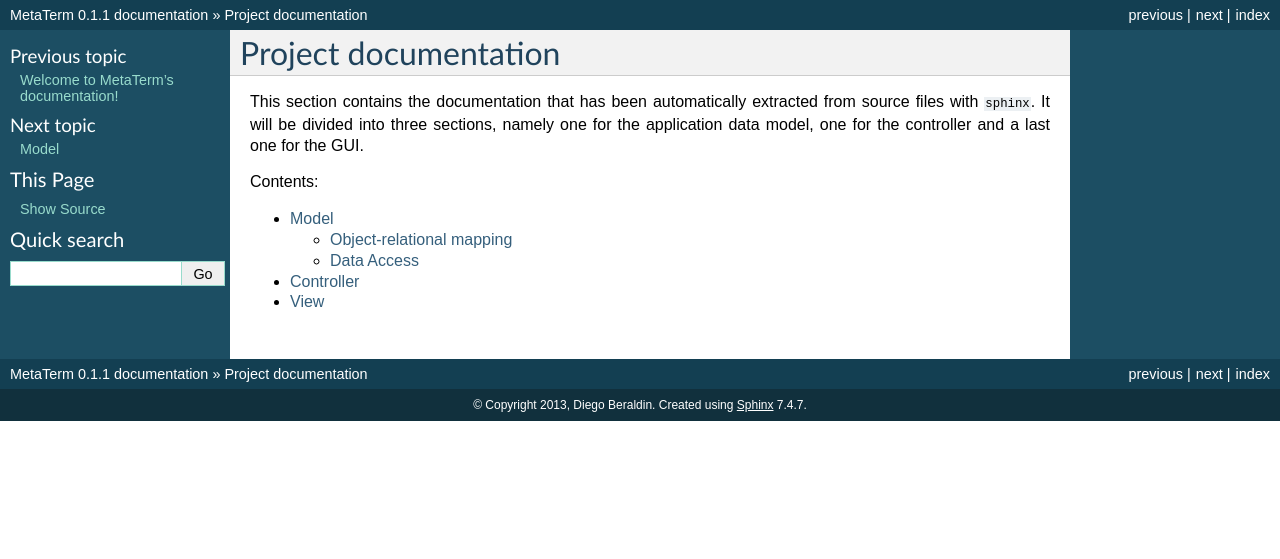
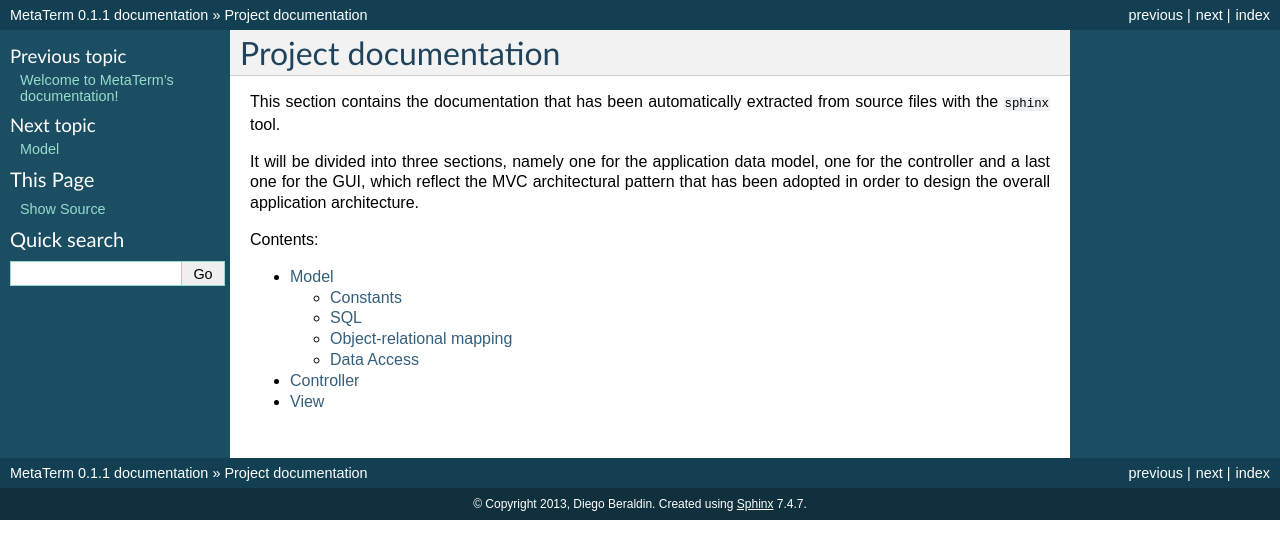
Before and after one commit to diegoberaldin/MetaTerm, a Sphinx documentation site: the page built from doc/code.rst, in a window 1280 px wide. Shown: the top 559 px of the page. Built offline with Sphinx 7.4.7, drawn with Linux system fonts in a browser that asks for light colours.

Commit message:
Definitively set up model documentation even for smaller modules.

```diff
--- a/doc/code.rst
+++ b/doc/code.rst
@@ -1,9 +1,11 @@
 Project documentation
 =====================
 
-This section contains the documentation that has been automatically extracted from source files with ``sphinx``.
+This section contains the documentation that has been automatically extracted from source files with the ``sphinx`` tool.
+
 It will be divided into three sections, namely one for the application data model, one for the controller and a last
-one for the GUI.
+one for the GUI, which reflect the MVC architectural pattern that has been adopted in order to design the overall
+application architecture.
 
 Contents:
 
--- a/src/model/__init__.py
+++ b/src/model/__init__.py
@@ -3,7 +3,9 @@
 """
 .. currentmodule:: src.model
 
-This package contains the modules which the application model is made up of.
+This package contains the modules which the application model is made up of. These include the ``sql`` module where
+the basic configuration of SQLAlchemy is performed, ``mapping`` where all transfer object are defined and ``dataaccess``
+which contains the object-oriented data access layer of the application.
 """
 
 from src.model.dataaccess import TermBase
```
Also changed, not shown: doc/index.rst (+2 -7 lines), doc/model.rst (+10 -0 lines), 2 other files.
